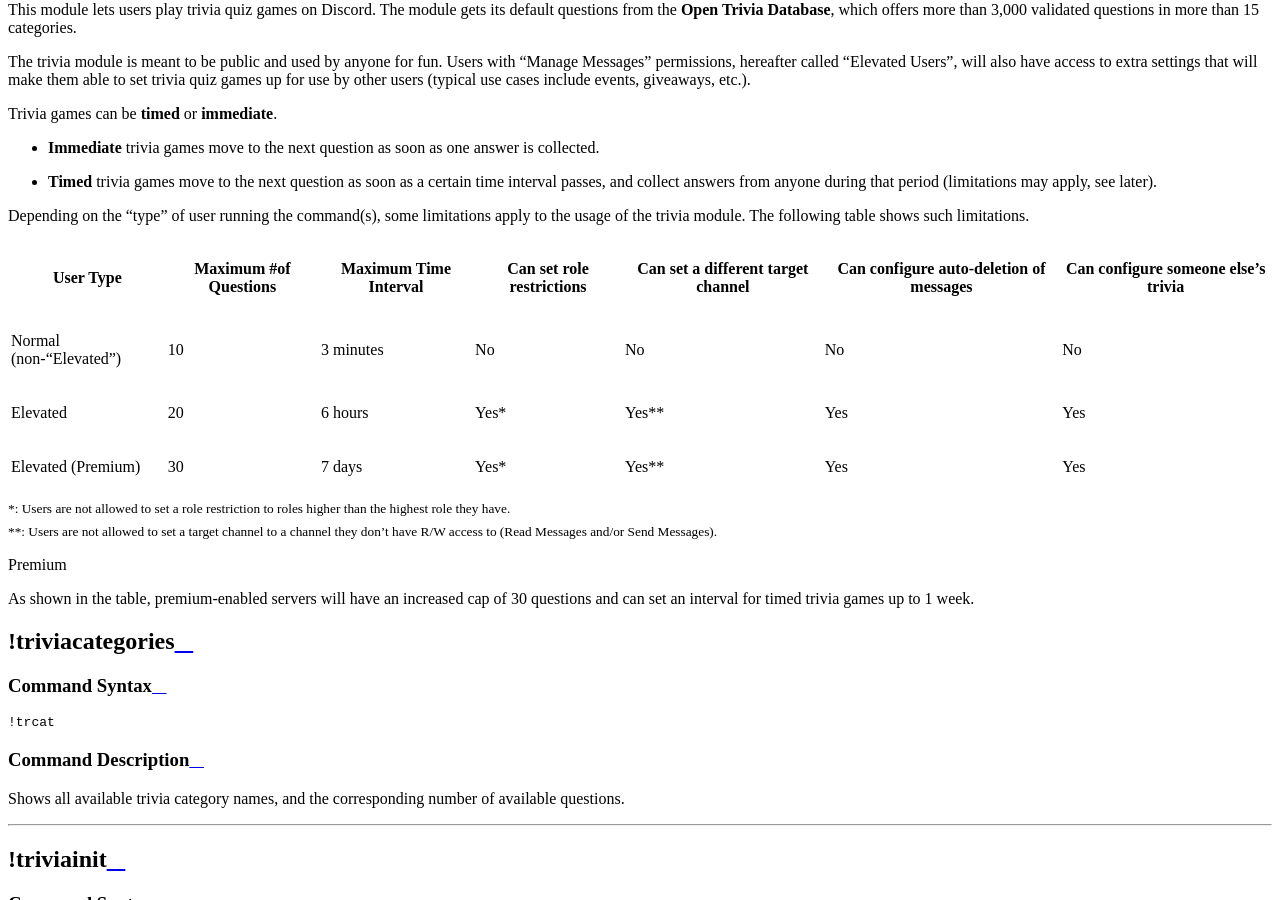
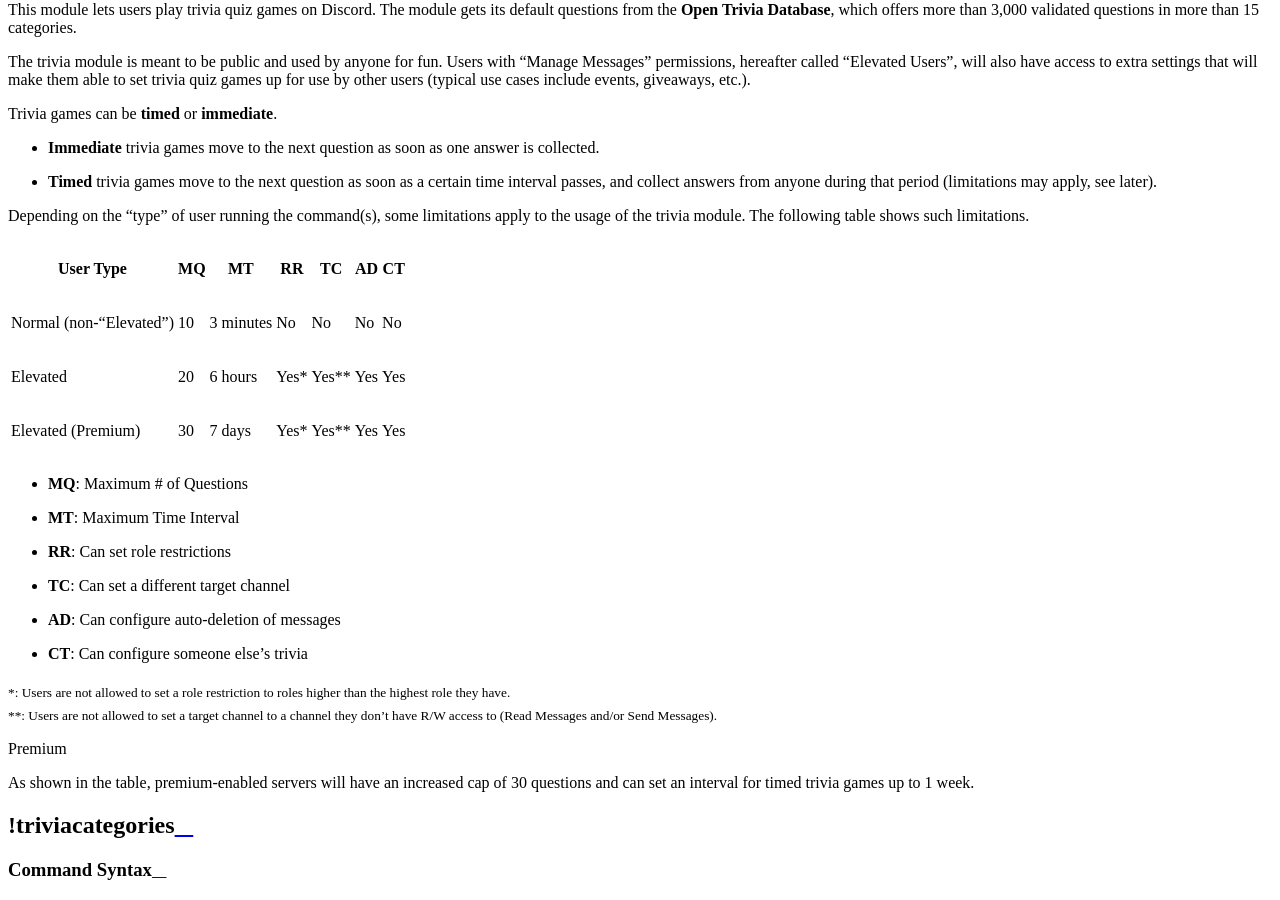
Before and after one commit to cycloptux/GiselleBot-Documentation, a Sphinx documentation site: the page built from docs/source/modules/trivia.rst, in a window 1280 px wide and 900 px high, scrolled down 2089 px. Built offline with Sphinx 7.4.7 and the Read the Docs theme 2.0.0, drawn with Linux system fonts in a browser that asks for light colours.

Commit message:
Fixed limitations table.

```diff
--- a/docs/source/modules/trivia.rst
+++ b/docs/source/modules/trivia.rst
@@ -16,15 +16,22 @@ Trivia games can be **timed** or **immediate**.
 
 Depending on the "type" of user running the command(s), some limitations apply to the usage of the trivia module. The following table shows such limitations.
 
-+-------------------------+-----------------------+-----------------------+---------------------------+------------------------------------+-----------------------------------------+-------------------------------------+
-| User Type               | Maximum #of Questions | Maximum Time Interval | Can set role restrictions | Can set a different target channel | Can configure auto-deletion of messages | Can configure someone else's trivia |
-+=========================+=======================+=======================+===========================+====================================+=========================================+=====================================+
-| Normal (non-"Elevated") | 10                    | 3 minutes             | No                        | No                                 | No                                      | No                                  |
-+-------------------------+-----------------------+-----------------------+---------------------------+------------------------------------+-----------------------------------------+-------------------------------------+
-| Elevated                | 20                    | 6 hours               | Yes\*                     | Yes\*\*                            | Yes                                     | Yes                                 |
-+-------------------------+-----------------------+-----------------------+---------------------------+------------------------------------+-----------------------------------------+-------------------------------------+
-| Elevated (Premium)      | 30                    | 7 days                | Yes\*                     | Yes\*\*                            | Yes                                     | Yes                                 |
-+-------------------------+-----------------------+-----------------------+---------------------------+------------------------------------+-----------------------------------------+-------------------------------------+
++-------------------------+----+-----------+-------+---------+-----+-----+
+| User Type               | MQ | MT        | RR    | TC      | AD  | CT  |
++=========================+====+===========+=======+=========+=====+=====+
+| Normal (non-"Elevated") | 10 | 3 minutes | No    | No      | No  | No  |
++-------------------------+----+-----------+-------+---------+-----+-----+
+| Elevated                | 20 | 6 hours   | Yes\* | Yes\*\* | Yes | Yes |
++-------------------------+----+-----------+-------+---------+-----+-----+
+| Elevated (Premium)      | 30 | 7 days    | Yes\* | Yes\*\* | Yes | Yes |
++-------------------------+----+-----------+-------+---------+-----+-----+
+
+* **MQ**: Maximum # of Questions
+* **MT**: Maximum Time Interval
+* **RR**: Can set role restrictions
+* **TC**: Can set a different target channel
+* **AD**: Can configure auto-deletion of messages
+* **CT**: Can configure someone else's trivia
 
 | :sub:`\*: Users are not allowed to set a role restriction to roles higher than the highest role they have.`
 | :sub:`\*\*: Users are not allowed to set a target channel to a channel they don't have R/W access to (Read Messages and/or Send Messages).`
```
